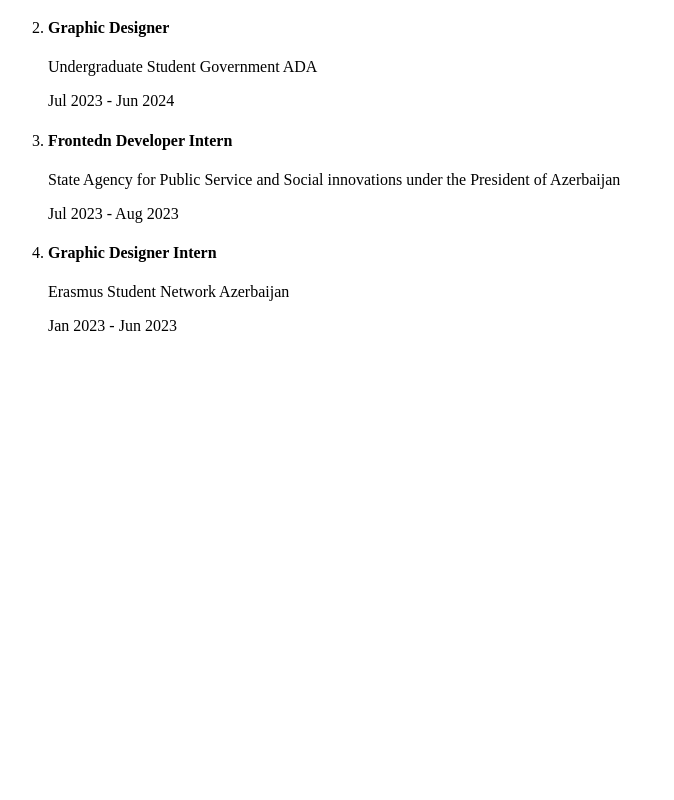
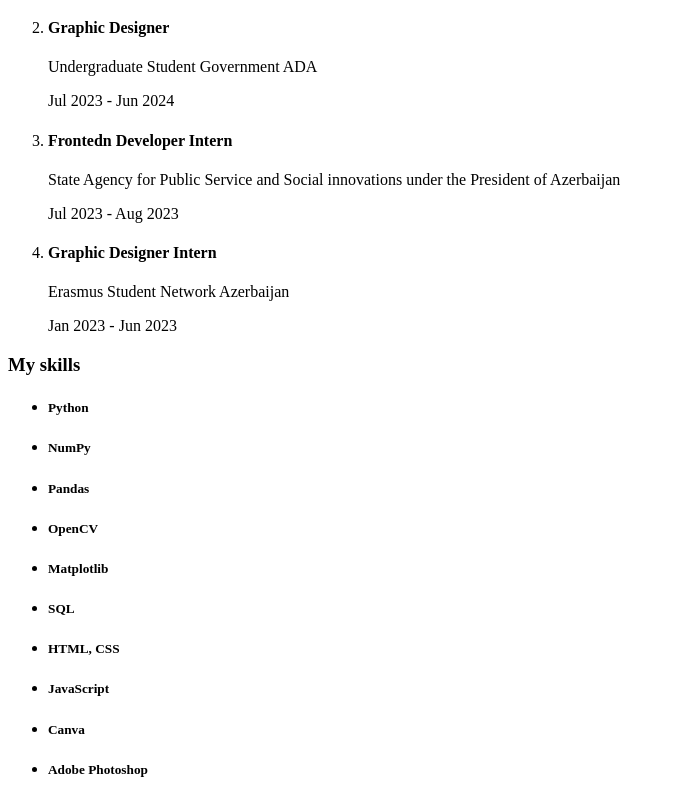
Before and after one commit to gazizovaa/gulnara, a plain HTML site: page index.html in a window 1280 px wide. Shown: the part 1121-1921 px from the top of the page, without its empty margins (0-674 px from the left). Before the commit the page ends 1472 px from the top, so only its background shows below. Drawn offline with Linux system fonts and the light colour scheme.

Commit message:
Added skills set

```diff
--- a/index.html
+++ b/index.html
@@ -187,7 +187,70 @@
                     </ol>
                 </section>
 
+                <section class="skill">
+                    <h3 class="h3 skills-title">My skills</h3>
+                    <ul class="skills-list">
+                        <li class="skills-item">
+                            <div class="title-wrapper">
+                                <h5 class="h5">Python</h5>
+                            </div>
+                        </li>
 
+                        <li class="skills-item">
+                            <div class="title-wrapper">
+                                <h5 class="h5">NumPy</h5>
+                            </div>
+                        </li>
+
+                        <li class="skills-item">
+                            <div class="title-wrapper">
+                                <h5 class="h5">Pandas</h5>
+                            </div>
+                        </li>
+
+                        <li class="skills-item">
+                            <div class="title-wrapper">
+                                <h5 class="h5">OpenCV</h5>
+                            </div>
+                        </li>
+
+                        <li class="skills-item">
+                            <div class="title-wrapper">
+                                <h5 class="h5">Matplotlib</h5>
+                            </div>
+                        </li>
+
+                        <li class="skills-item">
+                            <div class="title-wrapper">
+                                <h5 class="h5">SQL</h5>
+                            </div>
+                        </li>
+
+                        <li class="skills-item">
+                            <div class="title-wrapper">
+                                <h5 class="h5">HTML, CSS</h5>
+                            </div>
+                        </li>
+
+                        <li class="skills-item">
+                            <div class="title-wrapper">
+                                <h5 class="h5">JavaScript</h5>
+                            </div>
+                        </li>
+
+                        <li class="skills-item">
+                            <div class="title-wrapper">
+                                <h5 class="h5">Canva</h5>
+                            </div>
+                        </li>
+
+                        <li class="skills-item">
+                            <div class="title-wrapper">
+                                <h5 class="h5">Adobe Photoshop</h5>
+                            </div>
+                        </li>
+                    </ul>
+                </section>
             </article>
         </div>
     </main>
```
